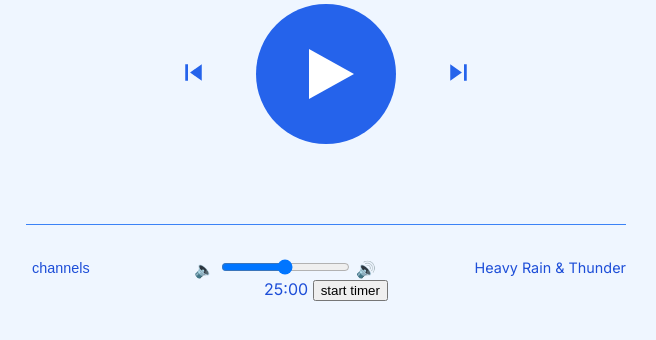
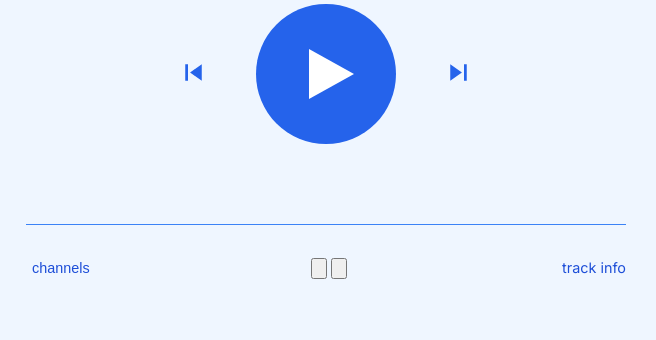
Before and after one commit to edimaudo/focusedfm, a Flask app: page / in a window 1280 px wide. Shown: the part 167-507 px from the top of the page, without its empty margins (314-970 px from the left). Run offline with Flask 3, Linux system fonts and the light colour scheme.

Commit message:
Update index.html

```diff
--- a/templates/index.html
+++ b/templates/index.html
@@ -6,7 +6,9 @@
 
     <div class="main-controls">
         <button id="prev-btn" class="nav-btn" aria-label="Previous Track">
-            <svg viewBox="0 0 24 24" fill="currentColor"><path d="M6 6h2v12H6zm3.5 6l8.5 6V6z"/></svg>
+            <svg viewBox="0 0 24 24" fill="currentColor">
+                <path d="M6 6h2v12H6zm3.5 6l8.5 6V6z"/>
+            </svg>
         </button>
 
         <button id="play-btn" class="play-circle" aria-label="Play or Pause">
@@ -14,7 +16,9 @@
         </button>
 
         <button id="next-btn" class="nav-btn" aria-label="Next Track">
-            <svg viewBox="0 0 24 24" fill="currentColor"><path d="M6 18l8.5-6L6 6v12zM16 6h2v12h-2z"/></svg>
+            <svg viewBox="0 0 24 24" fill="currentColor">
+                <path d="M6 18l8.5-6L6 6v12zM16 6h2v12h-2z"/>
+            </svg>
         </button>
     </div>
 
@@ -23,27 +27,42 @@
             <button class="footer-link" id="channels-btn">channels</button>
             <div id="genre-menu" class="genre-content">
                 {% for genre in playlists.keys() %}
-                <button onclick="selectGenre('{{ genre }}')">{{ genre }}</button>
+                <button onclick="selectGenre('{{ genre }}')" aria-label="Select {{ genre }} channel">{{ genre }}</button>
                 {% endfor %}
             </div>
         </div>
 
-        <div class="footer-item volume-group">
-            <span class="vol-icon">🔈</span>
-            <input type="range" id="volume-slider" min="0" max="1" step="0.1" value="0.5" aria-label="Volume Control">
-            <span class="vol-icon">🔊</span>
+        <div class="footer-item volume-controls">
+            <button id="vol-down" class="vol-btn" aria-label="Decrease Volume">
+                <svg viewBox="0 0 24 24" fill="currentColor">
+                    <path d="M18.5 12c0-1.77-1.02-3.29-2.5-4.03v8.05c1.48-.73 2.5-2.25 2.5-4.02zM5 9v6h4l5 5V4L9 9H5z"/>
+                </svg>
+            </button>
+            <button id="vol-up" class="vol-btn" aria-label="Increase Volume">
+                <svg viewBox="0 0 24 24" fill="currentColor">
+                    <path d="M3 9v6h4l5 5V4L9 9H3zm13.5 3c0-1.77-1.02-3.29-2.5-4.03v8.05c1.48-.73 2.5-2.25 2.5-4.02zM14 3.23v2.06c2.89.86 5 3.54 5 6.71s-2.11 5.85-5 6.71v2.06c4.01-.91 7-4.49 7-8.77s-2.99-7.86-7-8.77z"/>
+                </svg>
+            </button>
         </div>
 
         <div class="footer-item">
             <span class="footer-link" id="track-info">track info</span>
         </div>
     </div>
-
-    <div class="timer-mini">
-        <span id="timer-display">25:00</span>
-        <button id="timer-toggle">start timer</button>
-    </div>
 </div>
 
-<script>const playlists = {{ playlists | tojson }};</script>
+<script>
+    const playlists = {{ playlists | tojson }};
+
+    // Volume adjustment logic for the discrete icons
+    document.getElementById('vol-down').onclick = () => {
+        if (audio.volume > 0.1) audio.volume -= 0.1;
+        else audio.volume = 0;
+    };
+
+    document.getElementById('vol-up').onclick = () => {
+        if (audio.volume < 0.9) audio.volume += 0.1;
+        else audio.volume = 1;
+    };
+</script>
 {% endblock %}
```
